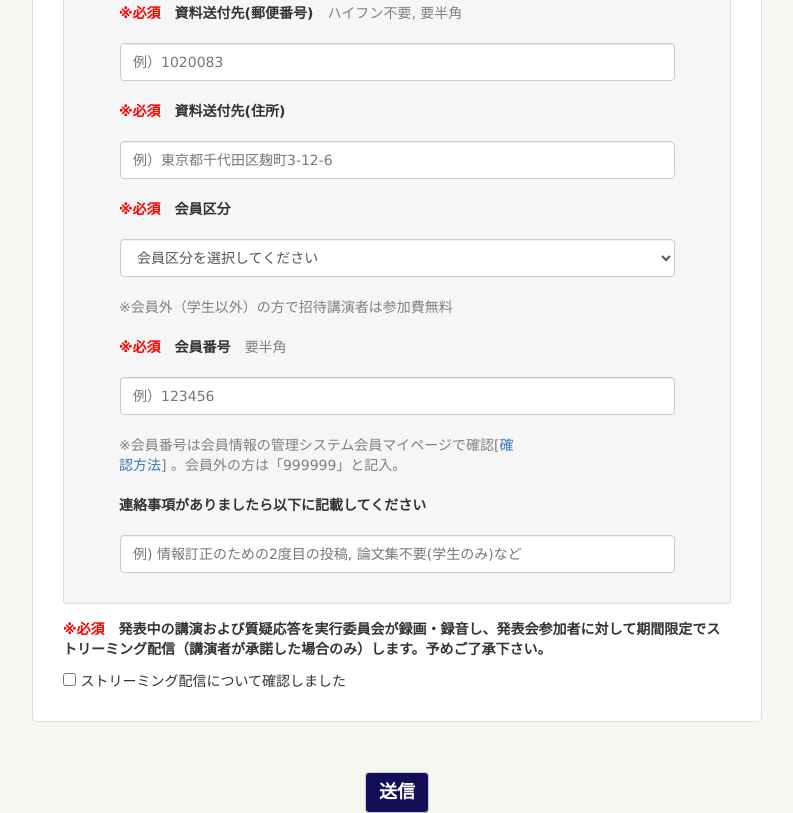
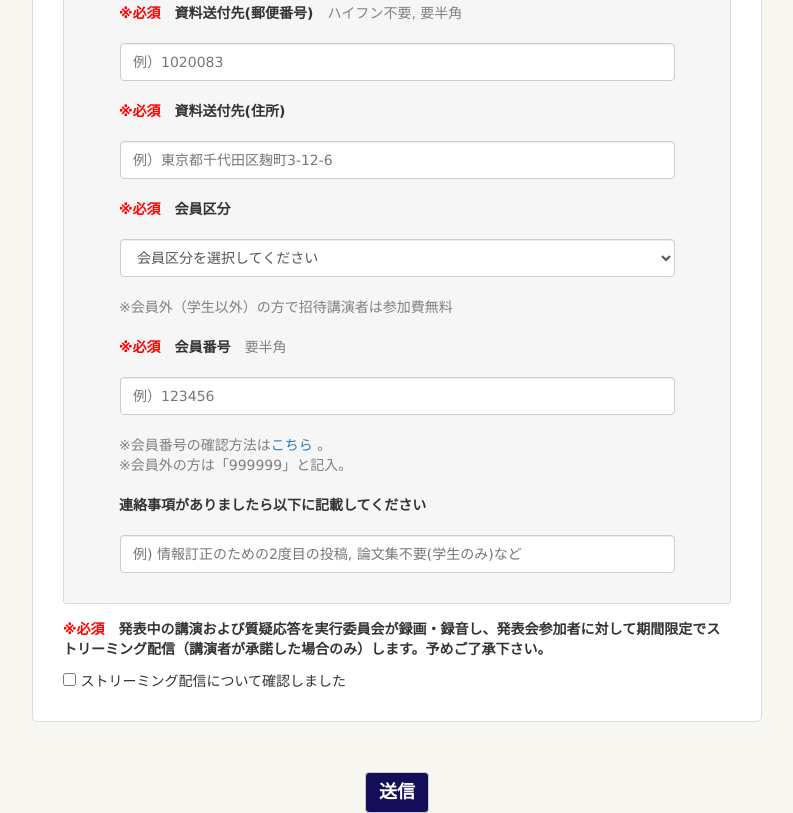
Before and after one commit to incej/registration, a plain HTML site: page index.html in a window 1280 px wide. Shown: the part 906-1719 px from the top of the page, without its empty margins (243-1036 px from the left). Drawn offline with Linux system fonts and the light colour scheme.

Commit message:
Update index.html

```diff
--- a/index.html
+++ b/index.html
@@ -87,7 +87,8 @@
 				<input type="tel" name="entry.458989790" style=”ime-mode:disabled;” placeholder="例）123456" value="" required>
 			</div>
 			<div>
-				<p><span style="color:gray">※会員番号は会員情報の管理システム会員マイページで確認[<a href= "https://www.ince-j.or.jp/wp/wp-content/uploads/2021/11/mypage2.pdf" >確認方法</a>] 。会員外の方は「999999」と記入。</span></p>
+				<p><span style="color:gray">※会員番号の確認方法は<a href= "https://www.ince-j.or.jp/wp/wp-content/uploads/2021/11/mypage2.pdf" >こちら</a> 。</span></p>
+				<p><span style="color:gray">※会員外の方は「999999」と記入。</span></p>
 			</div>
 			<div>
 				<p><b>連絡事項がありましたら以下に記載してください </b></p>
```
